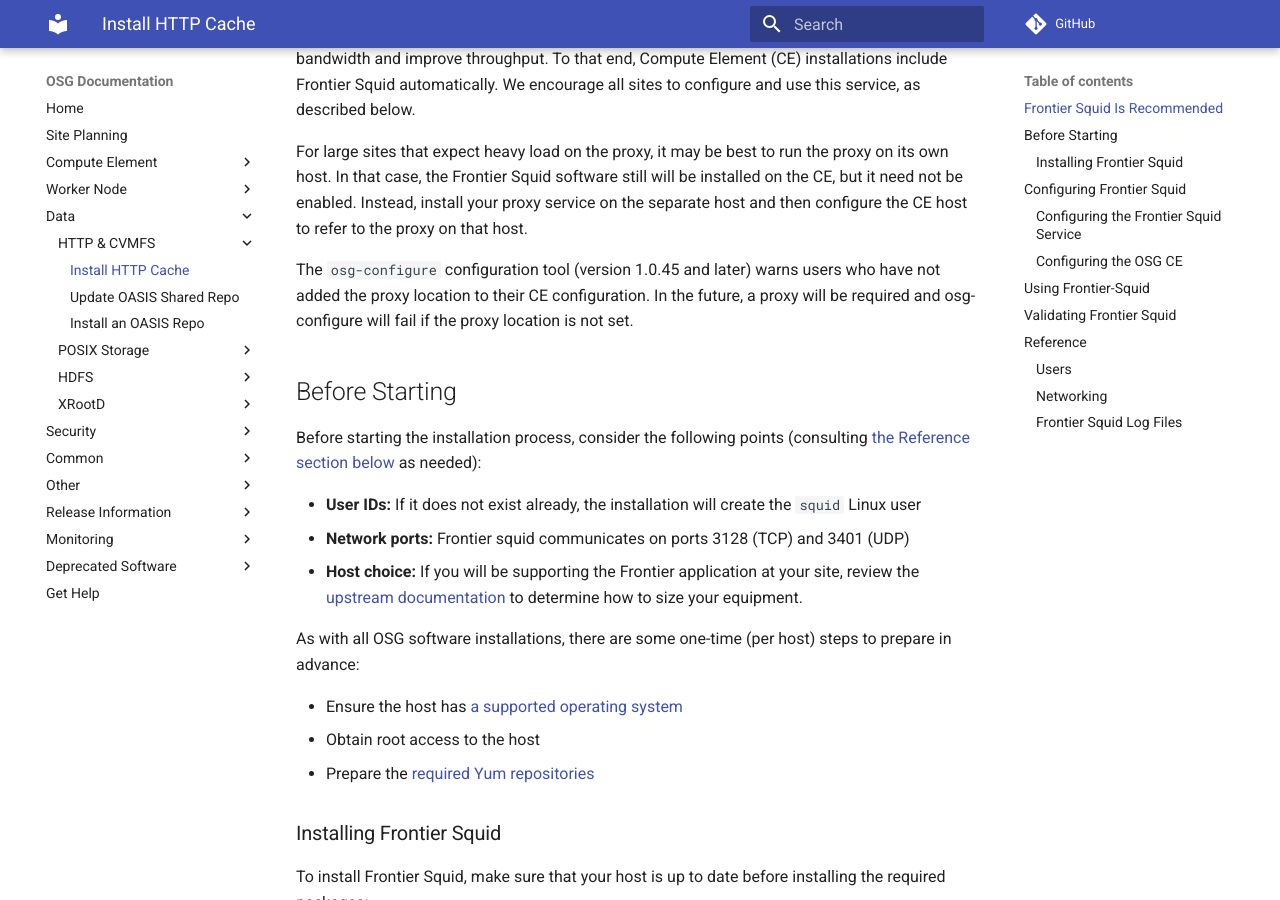
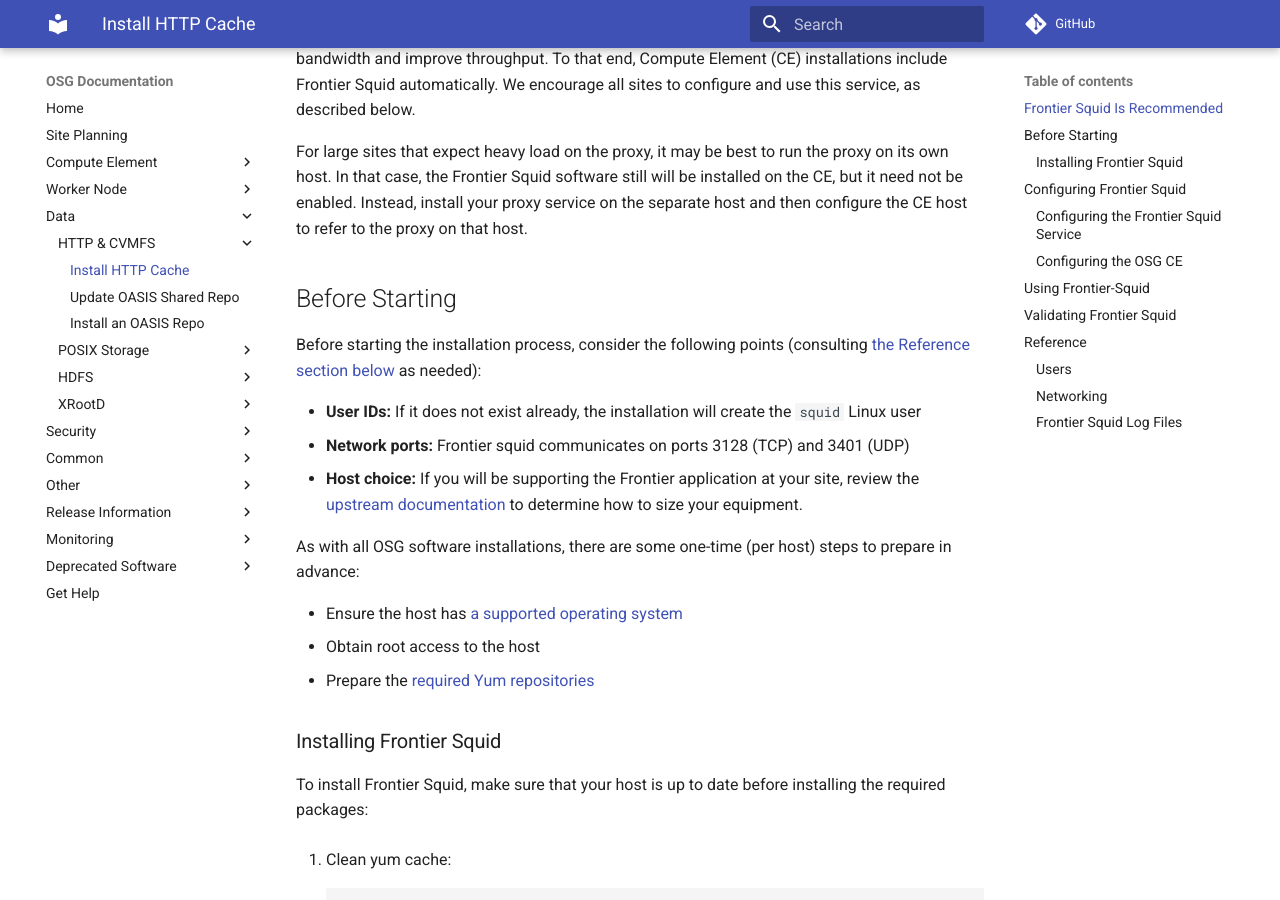
Before and after one commit to osg-htc/docs, an MkDocs documentation site: the page built from docs/data/frontier-squid.md, in a window 1280 px wide and 900 px high, scrolled down 631 px. Built offline with MkDocs 1.6.1 and Material for MkDocs 9.7.7, drawn with Linux system fonts in a browser that asks for light colours; comment, search, counter and statistics services are not loaded; old or Windows-style settings are respelled for this version of MkDocs.

Commit message:
drop out-of-date osg-configure note (SOFTWARE-3075)

```diff
--- a/docs/data/frontier-squid.md
+++ b/docs/data/frontier-squid.md
@@ -35,11 +35,6 @@
 software still will be installed on the CE, but it need not be
 enabled. Instead, install your proxy service on the separate host and
 then configure the CE host to refer to the proxy on that host.
-
-The `osg-configure` configuration tool (version 1.0.45 and later)
-warns users who have not added the proxy location to their CE
-configuration. In the future, a proxy will be required and
-osg-configure will fail if the proxy location is not set.
 
 ## Before Starting
 
```
